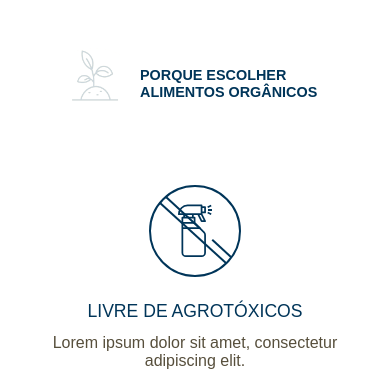
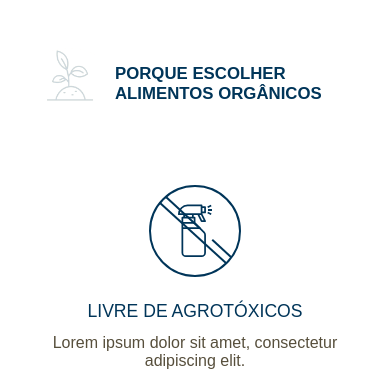
Before and after one commit to RodrigoDisselli/vida-bella, a plain HTML site: page index.html in a window 390 px wide. Shown: the part 502-875 px from the top of the page. Drawn offline with Linux system fonts and the light colour scheme.

Commit message:
ajuste nos titulos das seções

```diff
--- a/assets/css/style.css
+++ b/assets/css/style.css
@@ -342,8 +342,8 @@ h2 {
     }
 
     .section-title {
-        font-size: .9em;
-        max-width: 250px;
+        font-size: 1.05em;
+        max-width: 300px;
     }
 
 
```
